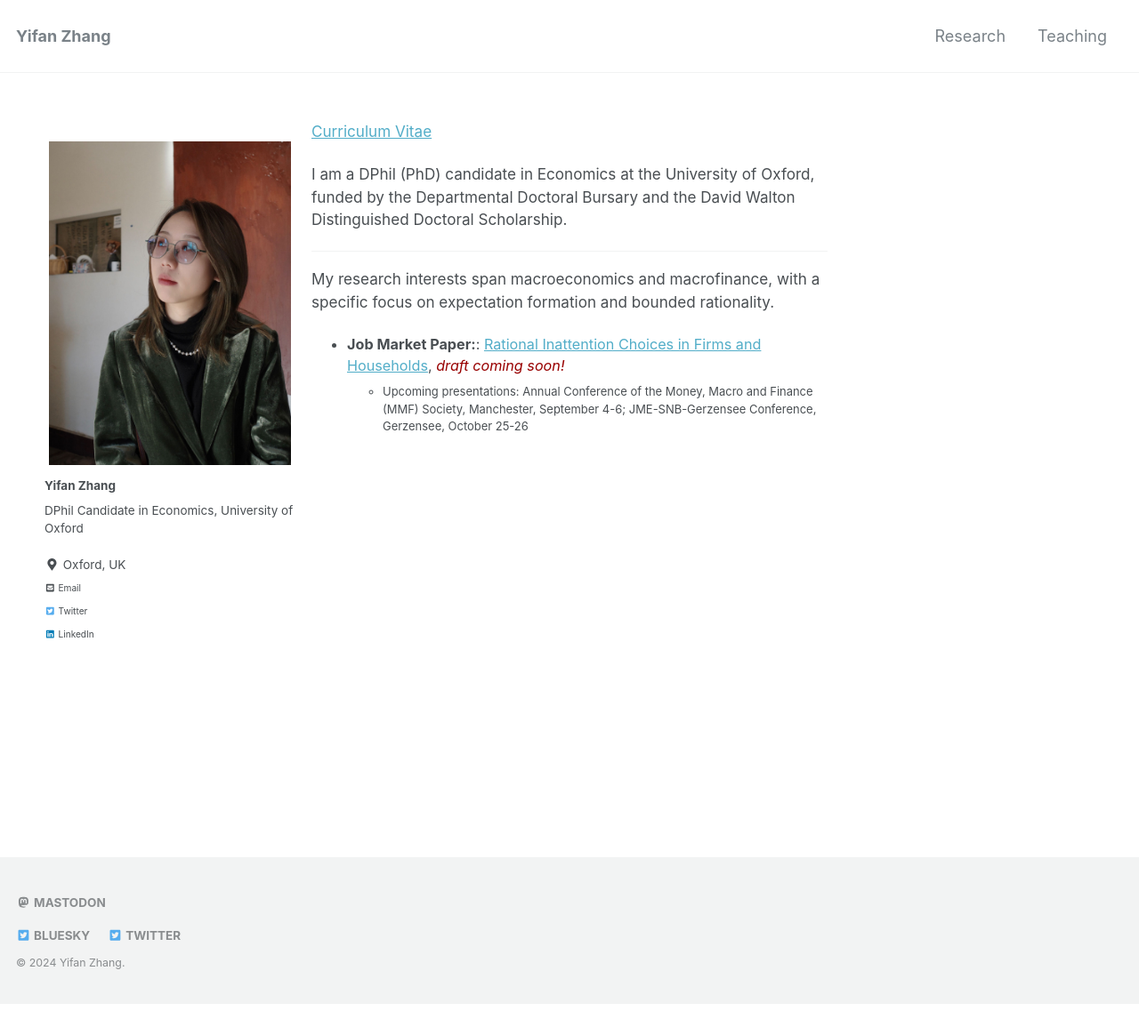
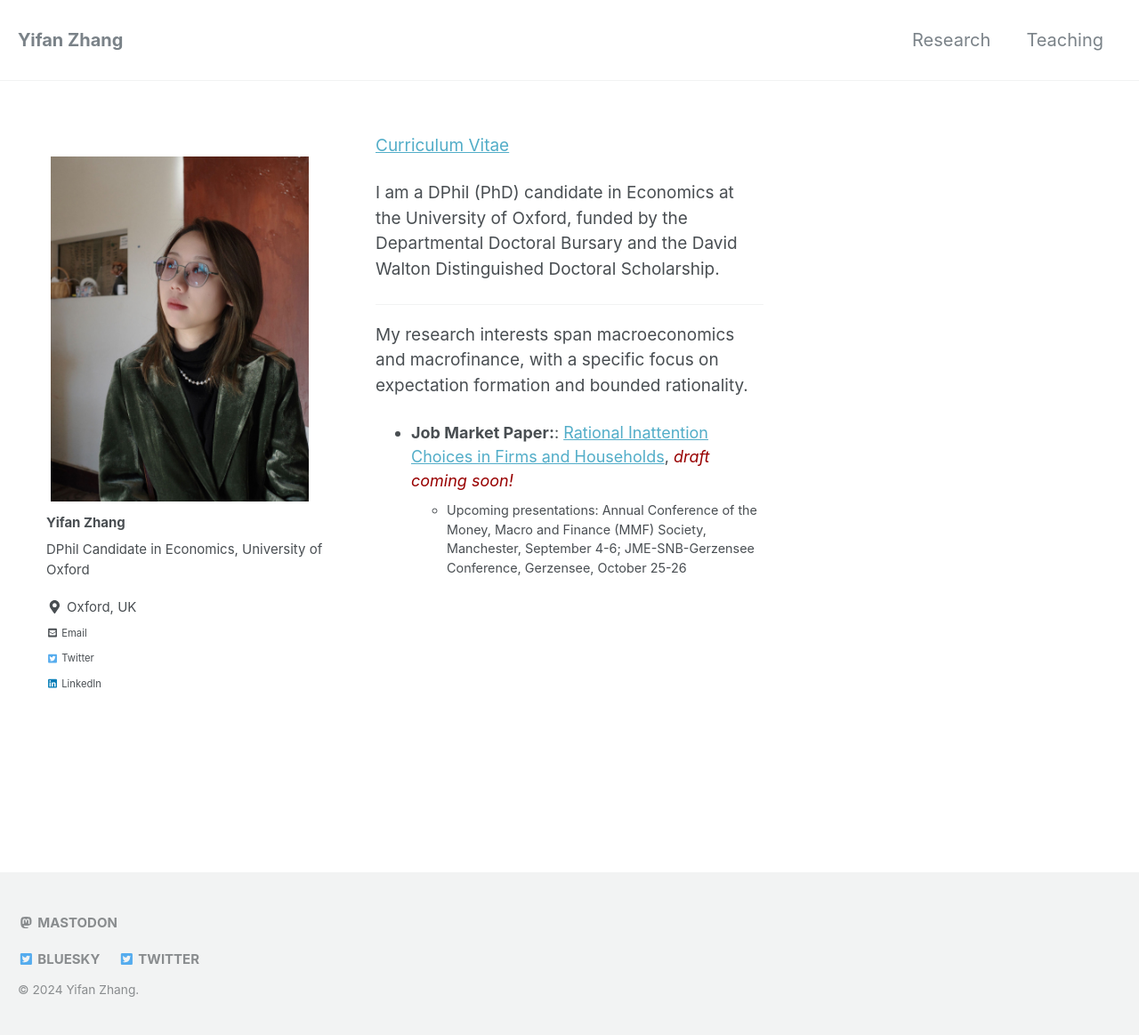
Before and after one commit to yifan-zhang-in/yifan-zhang-in.github.io, a Jekyll site: the page built from index.html, in a window 1280 px wide. Shown: the whole page at 89% size. Built offline with Jekyll 4.4.1, drawn with Linux system fonts in a browser that asks for light colours; nearby versions of some CDN libraries; the list of posts is cut into pages by our own code; before the commit the page ends 1129 px from its top, so only the background shows below that.

Commit message:
Update _variables.scss

```diff
--- a/_sass/minimal-mistakes/_variables.scss
+++ b/_sass/minimal-mistakes/_variables.scss
@@ -133,15 +133,15 @@ $small: 900px !default;
 $medium: 1024px !default;
 $medium-wide: 1280px !default;
 $large: 1280px !default;
-$x-large: 1560px !default;
+$x-large: 1280px !default;
 
 /*
    Grid
    ========================================================================== */
 
-$right-sidebar-width-narrow: 300px !default;
-$right-sidebar-width: 350px !default;
-$right-sidebar-width-wide: 350px !default;
+$right-sidebar-width-narrow: 320px !default;
+$right-sidebar-width: 370px !default;
+$right-sidebar-width-wide: 370px !default;
 
 /*
    Other
```
